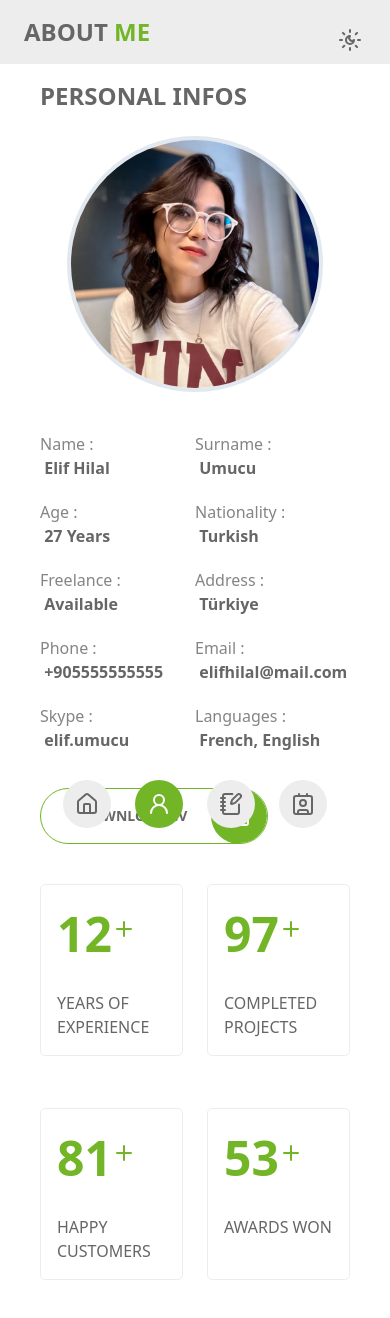
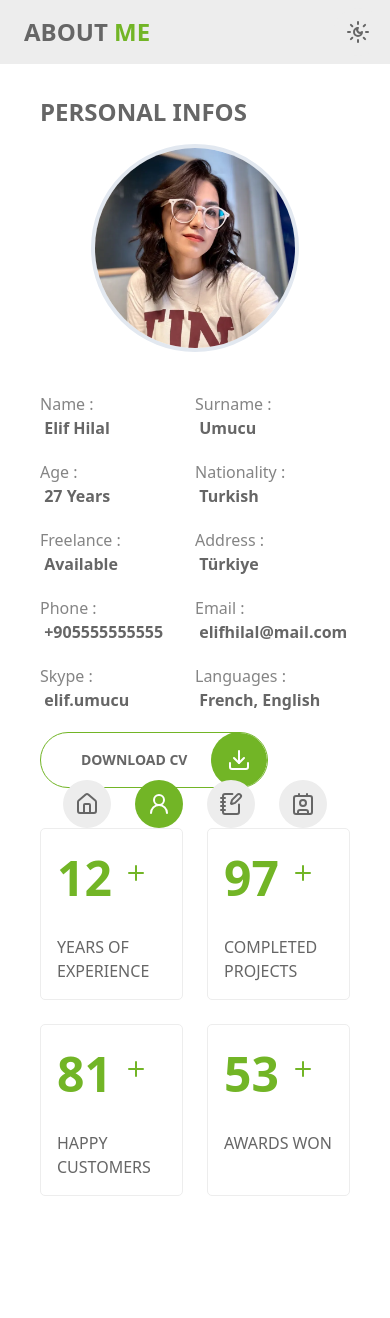
Before and after one commit to Ozavsar/ehilal, a Next.js app: page /about in a window 390 px wide. Shown: the top 1318 px of the page. After the commit the page ends 1244 px from the top, so only its background shows below. Built offline with nearby package versions, Linux system fonts and the light colour scheme.

Commit message:
feat: Add AnimatedCounter component for animating numbers, and some ui fixes

```diff
--- /dev/null
+++ b/src/components/AnimatedCounter.tsx
@@ -0,0 +1,56 @@
+"use client";
+
+import { useRef } from "react";
+import {
+  KeyframeOptions,
+  animate,
+  useInView,
+  useIsomorphicLayoutEffect,
+} from "framer-motion";
+
+interface AnimatedCounterProps {
+  from: number;
+  to: number;
+  animationOptions?: KeyframeOptions;
+}
+
+export default function AnimatedCounter({
+  from,
+  to,
+  animationOptions,
+}: AnimatedCounterProps) {
+  const ref = useRef<HTMLSpanElement>(null);
+  const isInView = useInView(ref, { once: true });
+
+  useIsomorphicLayoutEffect(() => {
+    const element = ref.current;
+
+    if (!element || !isInView) return;
+
+    const prefersReducedMotion = window.matchMedia(
+      "(prefers-reduced-motion)",
+    ).matches;
+
+    if (prefersReducedMotion) {
+      element.textContent = String(to);
+      return;
+    }
+
+    element.textContent = String(from);
+
+    const controls = animate(from, to, {
+      duration: 2,
+      ease: "easeOut",
+      ...animationOptions,
+      onUpdate(value) {
+        if (element) {
+          element.textContent = value.toFixed(0);
+        }
+      },
+    });
+
+    return () => controls.stop();
+  }, [isInView, from, to, animationOptions]);
+
+  return <span ref={ref} />;
+}
--- a/src/components/AnimatedText.tsx
+++ b/src/components/AnimatedText.tsx
@@ -13,15 +13,17 @@ const characterVariants = {
   },
 };
 
+interface AnimatedTextProps {
+  text: string | string[];
+  className?: string;
+  props?: any;
+}
+
 export default function AnimatedText({
   text,
   className,
   ...props
-}: {
-  text: string | string[];
-  className?: string;
-  props?: any;
-}) {
+}: AnimatedTextProps) {
   const ref = useRef<HTMLParagraphElement>(null);
   const isInView = useInView(ref, { amount: 0.5, once: true });
   const textArray = Array.isArray(text) ? text : [text];
@@ -33,7 +35,7 @@ export default function AnimatedText({
       {...props}
       initial="hidden"
       animate={isInView ? "visible" : "hidden"}
-      transition={{ staggerChildren: 0.05, delayChildren: 1 }}
+      transition={{ staggerChildren: 0.05, delayChildren: 0.5 }}
       aria-hidden
     >
       {textArray.map((line, index) => (
--- a/src/components/Header/ThemeSwitch.tsx
+++ b/src/components/Header/ThemeSwitch.tsx
@@ -18,7 +18,7 @@ export default function ThemeSwitch() {
       aria-label="Toggle Dark Mode"
       type="button"
       variant="circle"
-      className="fixed right-4 top-4 z-10 sm:right-8 sm:top-8"
+      className="fixed right-2 top-2 z-10 sm:right-8 sm:top-8"
       size="icon"
       onClick={() => setTheme(resolvedTheme === "dark" ? "light" : "dark")}
     >
--- a/src/containers/about/components/StatCard.tsx
+++ b/src/containers/about/components/StatCard.tsx
@@ -1,3 +1,4 @@
+import AnimatedCounter from "@/components/AnimatedCounter";
 import { Plus } from "lucide-react";
 
 export default function StatCard({
@@ -8,10 +9,11 @@ export default function StatCard({
   description: string;
 }) {
   return (
-    <li className="relative row-span-2 mb-7 grid grid-rows-subgrid rounded-[5px] border border-muted p-4 sm:p-7">
+    <li className="relative row-span-2 grid grid-rows-subgrid rounded-[5px] border border-muted p-4 sm:p-7">
       <h3 className="relative w-fit text-5xl font-bold leading-snug text-primary">
-        {value}
+        <AnimatedCounter from={0} to={+value} />
         <Plus size={24} className="absolute -right-6 top-4 text-primary" />
+        &nbsp;
       </h3>
       <p className="h-full min-h-[3em] uppercase leading-[1.5] sm:pl-14">
         {description}
--- a/src/containers/about/sections/PersonalInfoSection.tsx
+++ b/src/containers/about/sections/PersonalInfoSection.tsx
@@ -1,9 +1,9 @@
 "use client";
 
+import Image from "next/image";
+import { Download } from "lucide-react";
 import CustomButton from "@/components/CustomButton";
-import { Download } from "lucide-react";
 import StatCard from "../components/StatCard";
-import Image from "next/image";
 
 const personalInfoData = [
   { title: "name", value: "Elif Hilal" },
@@ -35,11 +35,11 @@ const handleDownloadCV = () => {
 export default function PersonalInfoSection() {
   return (
     <section className="grid grid-cols-1 sm:container max-sm:pt-20 xl:grid-cols-2">
-      <div className="flex flex-col px-10">
-        <h1 className="pb-6 text-2xl font-bold uppercase">Personal Infos</h1>
+      <div className="mb-10 flex flex-col justify-between px-10">
+        <h1 className="py-4 text-2xl font-bold uppercase">Personal Infos</h1>
         <Image
           src="/images/home/profile-picture.webp"
-          className="xs:!hidden border-black-3 mx-auto mb-10 hidden size-64 rounded-full border-4 border-solid max-sm:block"
+          className="xs:!hidden border-black-3 mx-auto mb-10 hidden size-52 rounded-full border-4 border-solid max-sm:block"
           width={270}
           height={270}
           alt="my-picture"
@@ -58,11 +58,9 @@ export default function PersonalInfoSection() {
           text="Download CV"
           icon={Download}
           onClick={handleDownloadCV}
-          className="mb-10 mt-4"
         />
       </div>
-      <div className="flex flex-col px-10">
-        <ul className="grid-auto-rows-min grid grid-cols-2 gap-6">
+      <ul className="grid-auto-rows-min grid grid-cols-2 gap-6 px-10">
         {statsData.map((item, index) => (
           <StatCard
             key={index}
@@ -71,7 +69,6 @@ export default function PersonalInfoSection() {
           />
         ))}
       </ul>
-      </div>
     </section>
   );
 }
--- a/tailwind.config.ts
+++ b/tailwind.config.ts
@@ -87,7 +87,7 @@ const config = {
       animation: {
         "accordion-down": "accordion-down 0.2s ease-out",
         "accordion-up": "accordion-up 0.2s ease-out",
-        "fade-in-elif": "fade-in-elif 0.5s ease-out forwards 1s",
+        "fade-in-elif": "fade-in-elif 0.7s ease-out forwards 0.3s",
         "fade-in-right": "fade-in-right 0.5s ease-out forwards",
       },
     },
```
Lines whose indentation alone changed are shown as unchanged.
